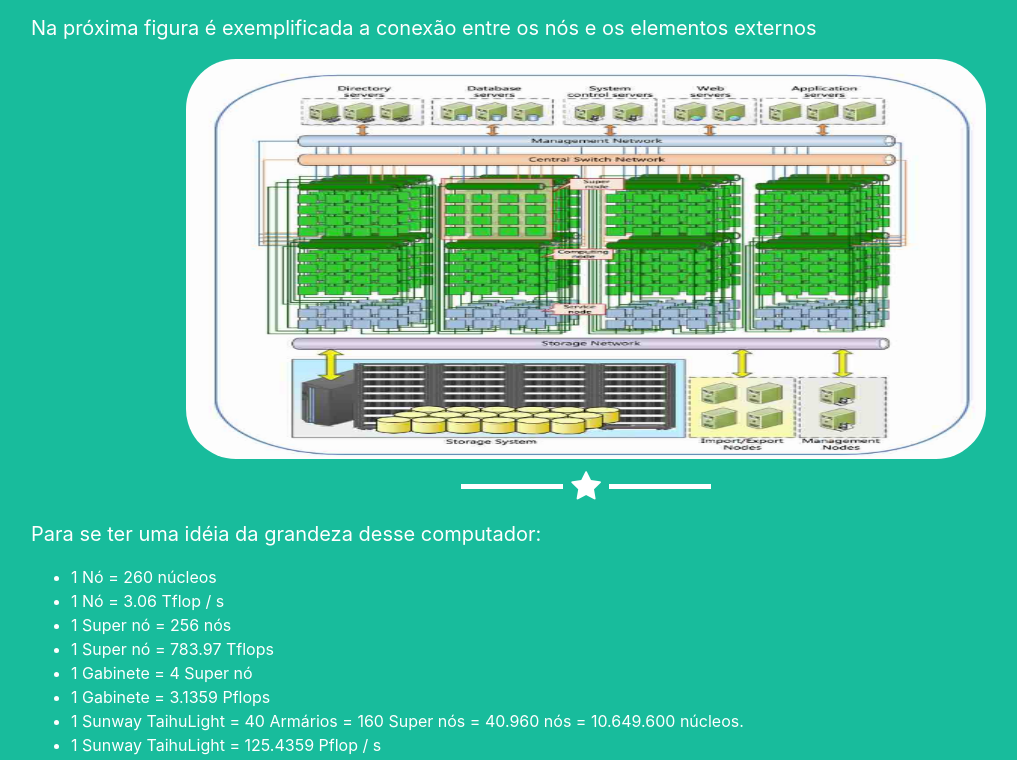
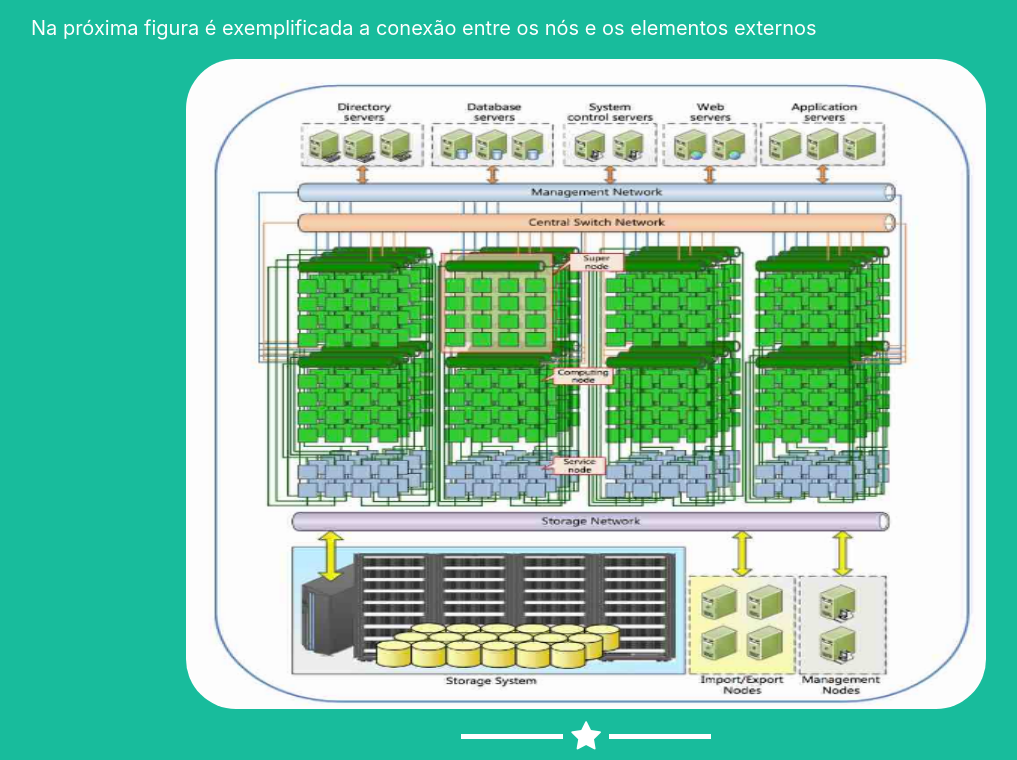
Before and after one commit to luisthiagop/REA-SO, a website with bundled scripts: page index.html in a window 1280 px wide. Shown: the part 2882-3642 px from the top of the page, without its empty margins (54-1071 px from the left). Built offline with nearby package versions, Linux system fonts and the light colour scheme.

Commit message:
tamanho imagem

```diff
--- a/index.html
+++ b/index.html
@@ -248,7 +248,7 @@
                         <p> Na próxima figura é exemplificada a conexão entre os nós e os elementos externos</p>
 
                         <center>
-                            <img style="border-radius: 50px;" height="400" width="800" src="./img/interface.png">
+                            <img style="border-radius: 50px;" height="650" width="800" src="./img/interface.png">
                         </center>
 
 
```
